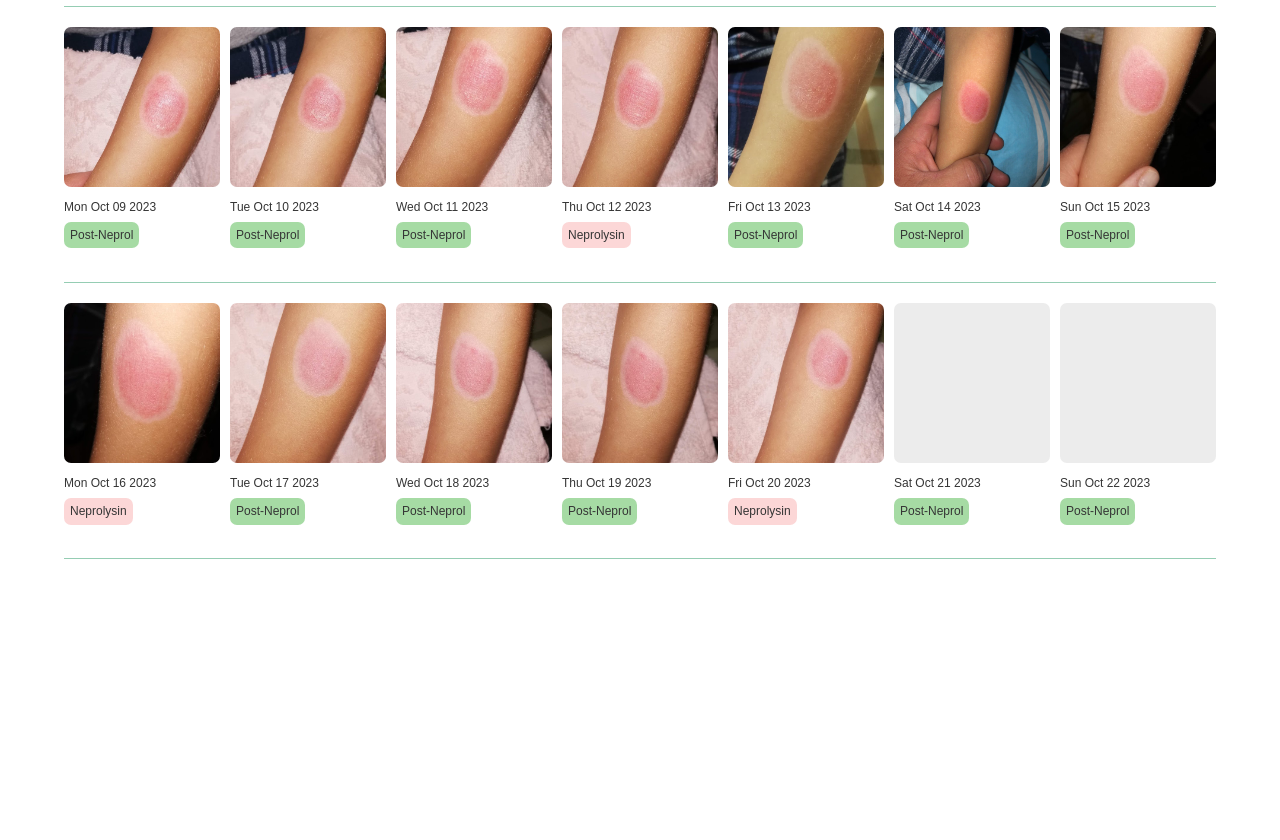
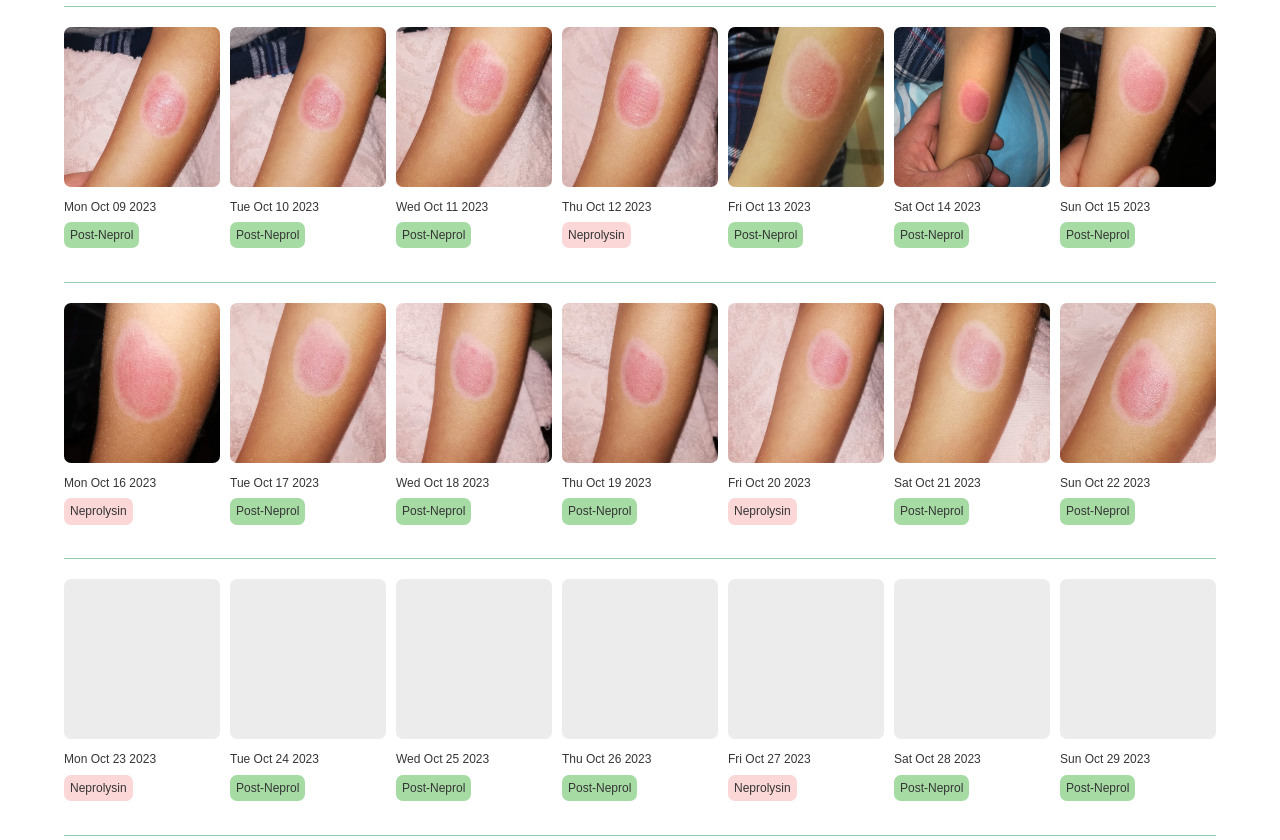
Before and after one commit to lorishte/marti, a plain HTML site: page index.html in a window 1280 px wide. Shown: the part 628-1468 px from the top of the page. Before the commit the page ends 1227 px from the top, so only its background shows below. Drawn offline with nearby package versions, Linux system fonts and the light colour scheme; a web font is replaced by a local one.

Commit message:
21.10 + 22.10

```diff
--- a/index.html
+++ b/index.html
@@ -330,6 +330,86 @@
             </div>
             <div class="card">
                 <div class="card__image">
+                    <img src="./assets/images/21-10-2023.jpg" />
+                </div>
+                <div class="card__copy">
+                    <p class="card__date">21.10.2023</p>
+                    <p class="card__medicine">
+                        <span class="pn">Post-Neprol</span>
+                    </p>
+                </div>
+            </div>
+            <div class="card">
+                <div class="card__image">
+                    <img src="./assets/images/22-10-2023.jpg" />
+                </div>
+                <div class="card__copy">
+                    <p class="card__date">22.10.2023</p>
+                    <p class="card__medicine">
+                        <span class="pn">Post-Neprol</span>
+                    </p>
+                </div>
+            </div>
+        </div>
+
+        <div class="info__row">
+            <div class="card">
+                <div class="card__image">
+                    <img src="./assets/images/no-image.jpg" />
+                </div>
+                <div class="card__copy">
+                    <p class="card__date"></p>
+                    <p class="card__medicine">
+                        <span class="npr">Neprolysin</span>
+                    </p>
+                </div>
+            </div>
+            <div class="card">
+                <div class="card__image">
+                    <img src="./assets/images/no-image.jpg" />
+                </div>
+                <div class="card__copy">
+                    <p class="card__date"></p>
+                    <p class="card__medicine">
+                        <span class="pn">Post-Neprol</span>
+                    </p>
+                </div>
+            </div>
+            <div class="card">
+                <div class="card__image">
+                    <img src="./assets/images/no-image.jpg" />
+                </div>
+                <div class="card__copy">
+                    <p class="card__date"></p>
+                    <p class="card__medicine">
+                        <span class="pn">Post-Neprol</span>
+                    </p>
+                </div>
+            </div>
+            <div class="card">
+                <div class="card__image">
+                    <img src="./assets/images/no-image.jpg" />
+                </div>
+                <div class="card__copy">
+                    <p class="card__date"></p>
+                    <p class="card__medicine">
+                        <span class="pn">Post-Neprol</span>
+                    </p>
+                </div>
+            </div>
+            <div class="card">
+                <div class="card__image">
+                    <img src="./assets/images/no-image.jpg" />
+                </div>
+                <div class="card__copy">
+                    <p class="card__date"></p>
+                    <p class="card__medicine">
+                        <span class="npr">Neprolysin</span>
+                    </p>
+                </div>
+            </div>
+            <div class="card">
+                <div class="card__image">
                     <img src="./assets/images/no-image.jpg" />
                 </div>
                 <div class="card__copy">
```
Also changed, not shown: assets/images/21-10-2023.jpg (added), assets/images/22-10-2023.jpg (added).
